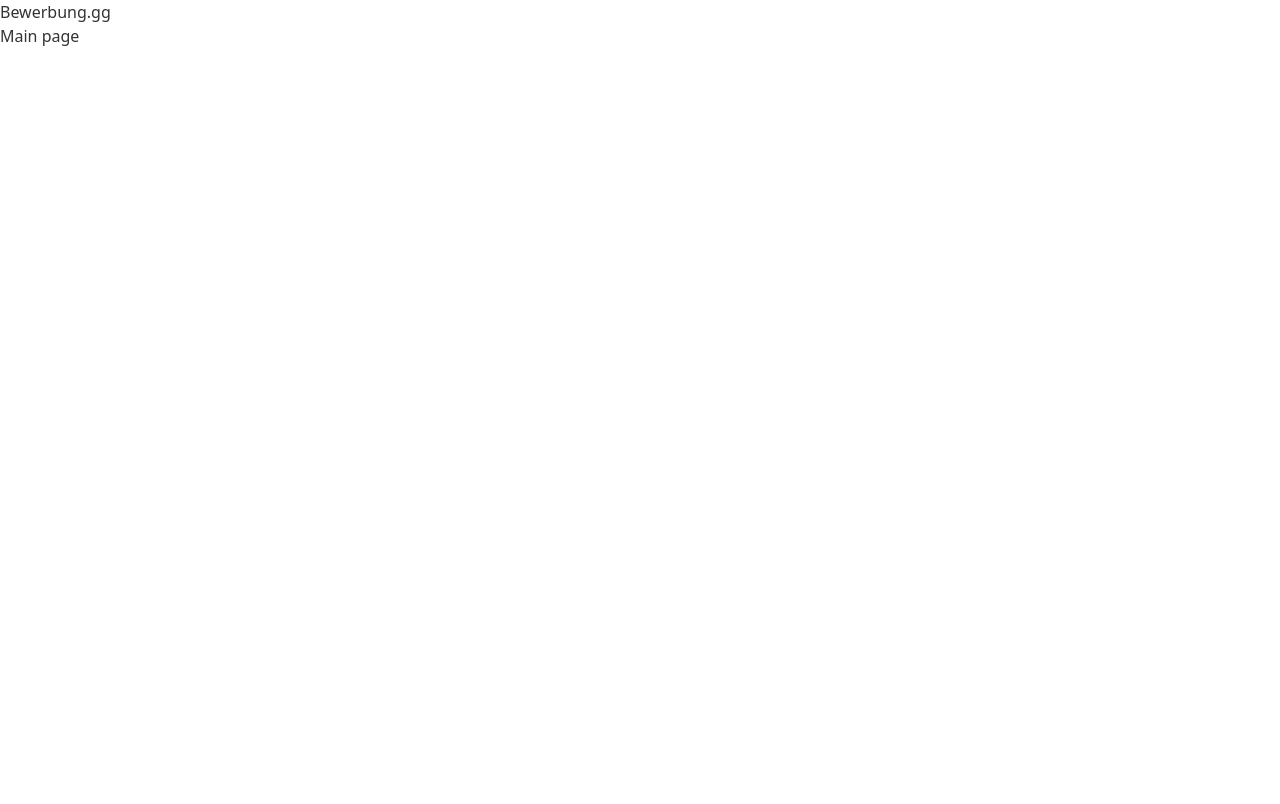
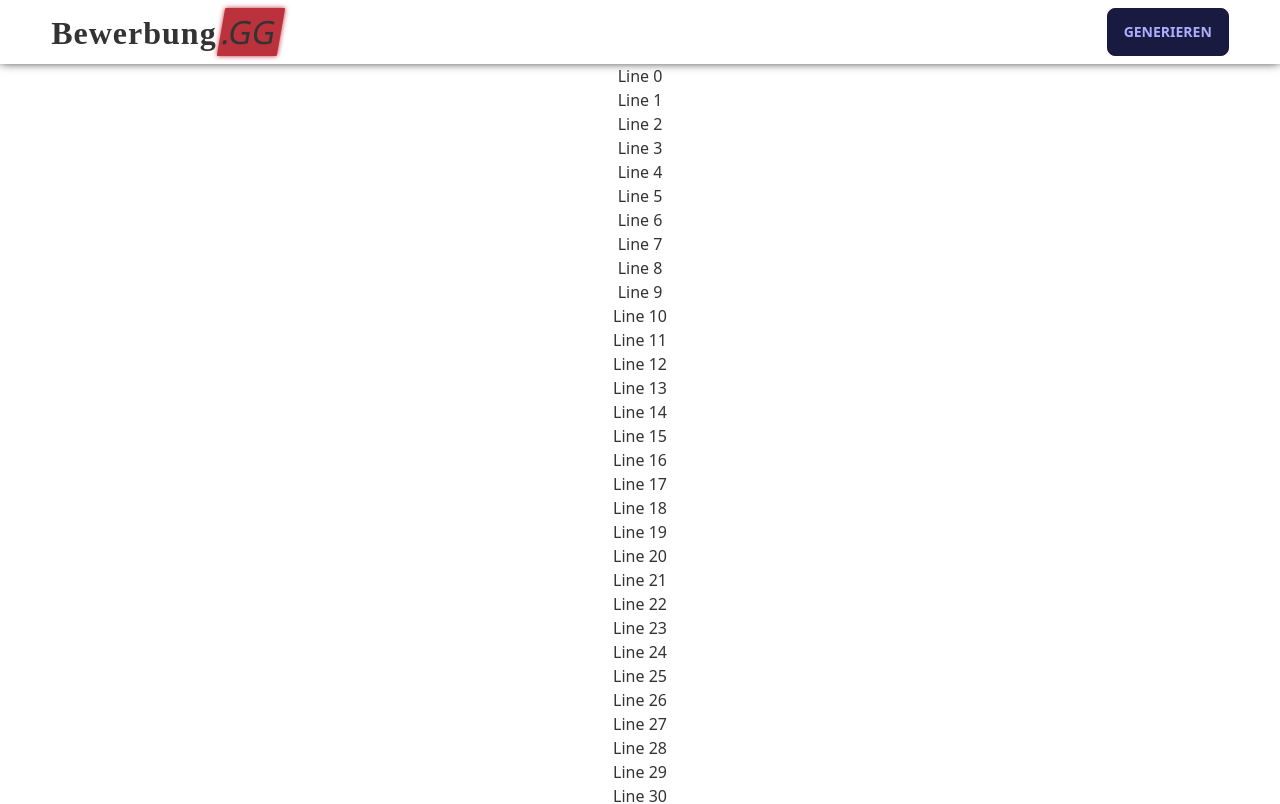
Before and after one commit to junaga/example-app, a Next.js app: page / in a window 1280 px wide. Shown: the top 804 px of the page. Built offline with nearby package versions, Linux system fonts and the light colour scheme; a web font is replaced by a local one.

Commit message:
add `<Header>`

```diff
--- /dev/null
+++ b/lib/Header.tsx
@@ -0,0 +1,69 @@
+import Link from "next/link"
+
+export default function Header() {
+	return (
+		<div className="margin">
+			<header>
+				<Link href="/" passHref legacyBehavior>
+					<a className="title">
+						<span className="typewriter">Bewerbung</span>
+						<span className="extensionWrapper">
+							<span className="extension">.GG</span>
+						</span>
+					</a>
+				</Link>
+				<Link href="new" className="btn">
+					Generieren
+				</Link>
+			</header>
+
+			<style jsx>{`
+				.margin {
+					height: 64px;
+				}
+
+				header {
+					position: fixed;
+					width: 100%;
+					top: 0;
+
+					height: 64px;
+					padding-inline: 4vw;
+					background-color: var(--background);
+					box-shadow: 0 -2px 10px black;
+
+					display: flex;
+					justify-content: space-between;
+					align-items: center;
+				}
+
+				.title {
+					display: flex;
+					align-items: baseline;
+					font-size: 32px;
+					text-decoration: none;
+				}
+				.title:hover {
+					text-decoration-line: underline;
+					text-decoration-thickness: 4px;
+				}
+
+				.extensionWrapper {
+					margin-block: 4px;
+					margin-inline: 4px;
+					padding-right: 4px;
+
+					transform: skew(-10deg);
+					background-color: var(--highlight);
+					border-radius: 1px;
+					box-shadow: 0 0 5px var(--highlight);
+				}
+
+				.extension {
+					padding-inline: 1px;
+					font-weight: 500;
+				}
+			`}</style>
+		</div>
+	)
+}
--- a/lib/globals.css
+++ b/lib/globals.css
@@ -1,6 +1,13 @@
 @tailwind base;
 @tailwind components;
 @tailwind utilities;
+
+body {
+	--background: white;
+	--highlight: #3f95db;
+
+	--highlight: #bb323d;
+}
 
 .typewriter {
 	font-family: "Labrada", serif;
--- a/pages/index.tsx
+++ b/pages/index.tsx
@@ -1,4 +1,5 @@
 import AppHead from "~/lib/AppHead"
+import Header from "~/lib/Header"
 
 const title = "Online Bewerbung mit KI generieren lassen - Bewerbung.gg"
 
@@ -6,14 +7,22 @@ export default function IndexPage() {
 	return (
 		<>
 			<AppHead title={title} />
-			<div>
-				<header>
-					<h1>
-						Bewerbung<span>.gg</span>
-					</h1>
-				</header>
-				<main>Main page</main>
-			</div>
+			<Header />
+			<main>
+				{Array.from({ length: 1000 }).map((_, i) => (
+					<p key={i}>Line {i}</p>
+				))}
+			</main>
+
+			<style jsx>
+				{`
+					main {
+						display: flex;
+						flex-direction: column;
+						align-items: center;
+					}
+				`}
+			</style>
 		</>
 	)
 }
```
